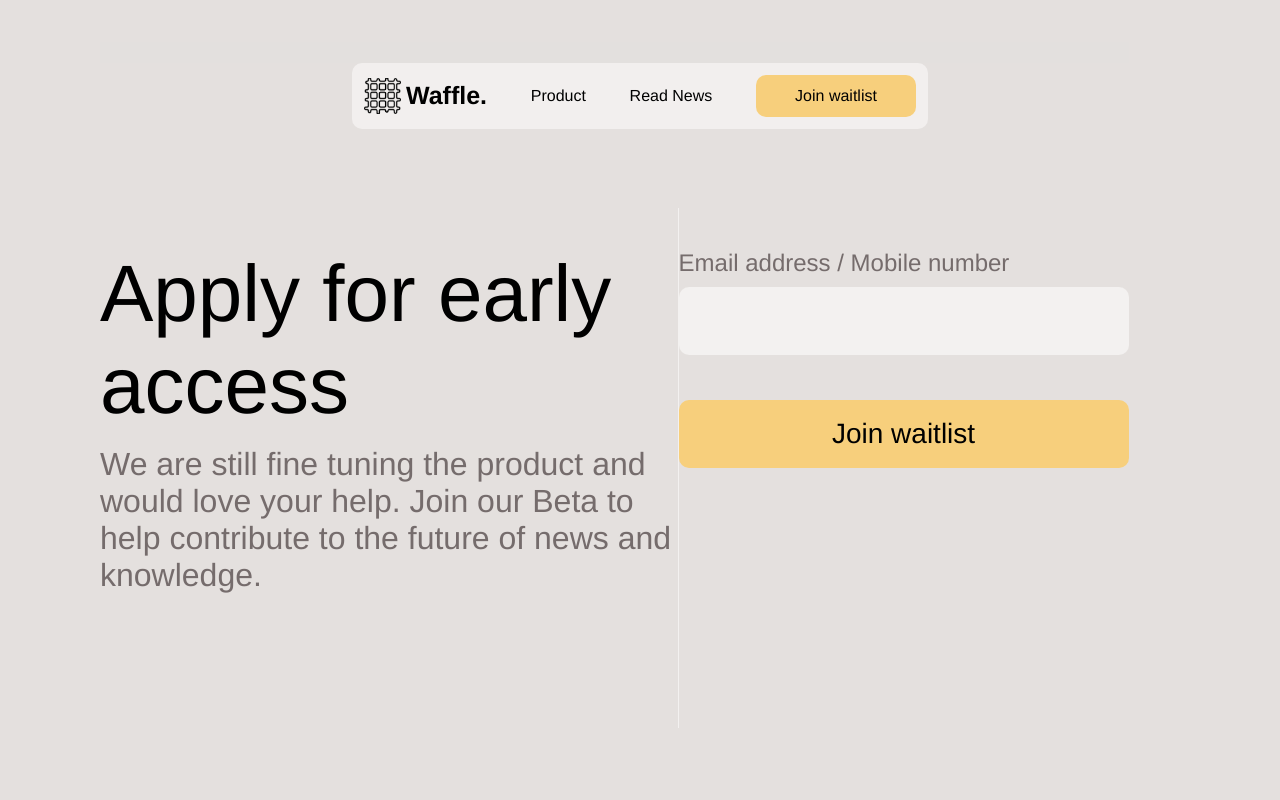
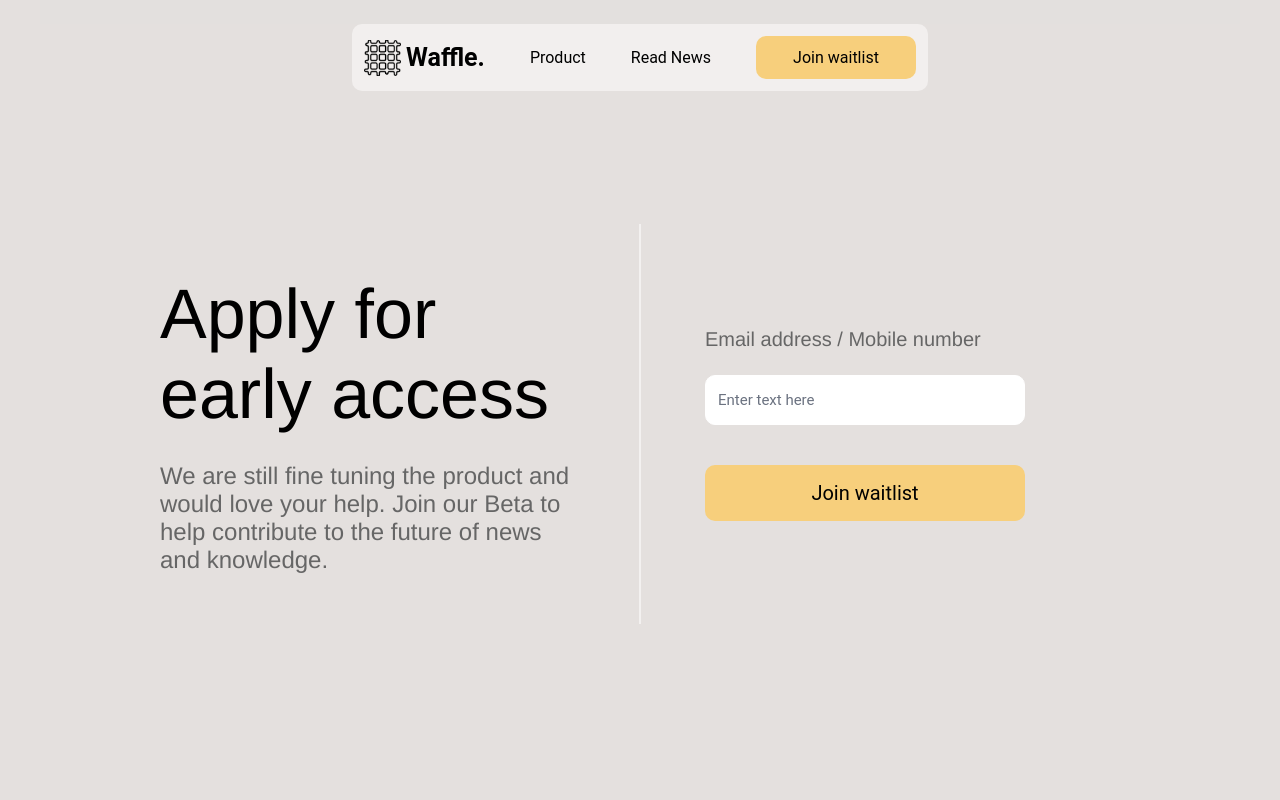
Before and after one commit to ritikmdn/Waffle-development, a React (Create React App) app: page /waitlist in a window 1280 px wide. Shown: the top 800 px of the page. Built offline with nearby package versions, Linux system fonts and the light colour scheme.

Commit message:
Updated Join wishlist page

```diff
--- /dev/null
+++ b/src/pages/Waitlist/Waitlist.css
@@ -0,0 +1,167 @@
+  .page-container {
+    background-color: rgba(228, 224, 222, 1);
+    align-items: center;
+    gap: 10vb;
+    align-items: center;
+    justify-content: center;
+    margin-left: 0px;
+    margin-right: 0px;
+    padding-bottom: 25vh;
+    padding-left: 5vh;
+    padding-right: 5vh;
+    width: auto;
+    height: auto;
+  }
+
+  @media (min-width: 767px) {
+    .page-container {
+      gap: 14.5rem;
+      margin-left: 0;
+      width: 100%;
+      padding-left: 2.5rem;
+      padding-right: 2.5rem;
+    }
+  }
+
+  @media (min-width: 1024px) {
+    .page-container {
+      width: 100%;
+    }
+  }
+
+  .waitlist {
+    display: flex;
+    flex-direction: row;
+    gap: 8vmin;
+    justify-content: space-between;
+    align-items: center;
+    width: 80%;
+    margin: auto;
+    /* padding-top: 20vh; */
+    min-height: 100vmin;
+  }
+  @media (max-width: 767px) {
+    .waitlist {
+      flex-direction: column;
+      width: 100%;
+      margin-top: 30vmin;
+    }
+  }
+
+  .waitlist-textbox {
+    display: flex;
+    flex-direction: column;
+    gap: 3.5vmin;
+    align-items: center;
+    justify-content: flex-start;
+    margin-top: vmin;
+    width: auto;
+  }
+
+  @media (min-width: 767px) {
+    .waitlist-textbox {
+      flex: 1;
+      flex-direction: column;
+      align-items: center;
+      justify-content: flex-start;
+      margin-top: 0;
+      width: 100%;
+    }
+  }
+
+  .waitlist-title {
+    font-family: Helvetica Neue, sans-serif;
+    font-size: 70px;
+    font-weight: 500;
+    color: #000000;
+    text-align: left;
+    width: 100%;
+  }
+
+  .waitlist-description {
+    font-family: Helvetica, sans-serif;
+    font-size: 24px;
+    font-weight: normal;
+    color: #666666;
+    text-align: left;
+    width: auto;
+  }
+
+  @media (max-width: 767px) {
+    .waitlist-title {
+      flex-direction: column;
+      font-size: 40px;
+      text-align: center;
+    }
+    .waitlist-description{
+        font-size: 18px;
+        text-align: center;
+    }
+  }
+
+  .waitlist-form {
+    display: flex;
+    gap: 3vmin;
+    flex-direction: column;
+    align-items: flex-start;
+    justify-content: flex-start;
+    /* margin-bottom: 39px; */
+    width: auto;
+  }
+
+  @media (min-width: 767px) {
+    .waitlist-form {
+      flex: 1;
+      margin-top: 0;
+      margin-bottom: 0;
+      width: 100%;
+    }
+  }
+
+  .form-text {
+    font-family: Helvetica, sans-serif;
+    font-size: 20px;
+    font-weight: normal;
+    color: #666666;
+    text-align: left;
+    width: auto;
+  }
+
+  @media (max-width: 767px) {
+    .form-text {
+     text-align: center;
+     font-size: 16px;
+    }
+  }
+
+  .waitlist-button {
+    width: 40vmin;
+    margin-left: 0px;
+    margin-right: auto;
+    margin-top: 2vmin;
+    padding: 2vh;
+    font-size: 20px;
+    height: auto;
+    align-items: center;
+  }
+
+  .form-input {
+    background-color: white;
+    border: 1px solid white;
+    border-radius: 10px;
+    padding: 1.5vh;
+    width: 40vmin;
+    font-size: 15px;
+  }
+
+  @media (max-width: 767px) {
+
+    .form-input {
+        width: 100%;
+      }
+
+    .waitlist-button{
+      font-size: 16px;
+      width: 100%;
+    }
+  }
--- a/src/pages/Waitlist/index.jsx
+++ b/src/pages/Waitlist/index.jsx
@@ -3,48 +3,43 @@ import React from "react";
 import LandingPageNavbar from "components/LandingPageNavbar";
 import { Text, Line, Button } from "components";
 
+import "./Waitlist.css"
+
 const WaitlistPage = () => {
   return (
     <>
-      <div className="bg-gray_300 flex flex-col font-helveticaneue items-start justify-start mx-auto p-[42px] md:px-10 sm:px-5 w-full">
-        <div className="flex flex-col md:gap-10 gap-[145px] justify-start mb-[210px] md:ml-[0] ml-[58px] w-[86%] md:w-full">
+      <div className="page-container">
           <LandingPageNavbar
-            // className="bg-gray_200 flex flex-row items-center justify-end mx-auto p-[9px] md:px-5 rounded-[10px] w-[39%] md:w-full"
             waffle="Waffle."
             product="Product"
             readnews="Read News"
             joinWaitlist="Join waitlist"
           />
-          <div className="flex md:flex-col flex-row md:gap-10 items-start justify-between w-full">
-            <div className="flex md:flex-1 flex-col gap-3.5 items-center justify-start md:mt-0 mt-10 w-auto md:w-full">
+          <div className="waitlist">
+            {/* <div className="flex md:flex-1 flex-col gap-3.5 items-center justify-start md:mt-0 mt-10 w-auto md:w-full"> */}
+            <div className="waitlist-textbox">
               <Text
-                className="font-helveticaneue text-black_900 text-left w-full"
-                as="h1"
-                variant="h1"
+                className="waitlist-title"
               >
                 Apply for early access
               </Text>
               <Text
-                className="font-helvetica text-gray_600 text-left w-auto"
-                as="h4"
-                variant="h4"
+                className="waitlist-description"
               >
                 We are still fine tuning the product and would love your help.
                 Join our Beta to help contribute to the future of news and
                 knowledge.
               </Text>
             </div>
-            <Line className="bg-gray_200 md:h-0.5 h-[520px] w-0.5 md:w-full" />
-            <div className="flex md:flex-1 flex-col items-start justify-start md:mt-0 mt-[39px] w-auto md:w-full">
-              <Text
-                className="font-helvetica font-normal text-gray_600 text-left w-auto"
-                variant="body1"
-              >
-                Email address / Mobile number{" "}
-              </Text>
-              <div className="bg-gray_200 h-[68px] mt-2 rounded-[10px] w-full"></div>
+            <Line className="bg-gray_200 md:h-0.5 h-[50vmin] w-0.5 md:w-full" />
+            {/* <div className="flex md:flex-1 flex-col items-start justify-start md:mt-0 mt-[39px] w-auto md:w-full"> */}
+            <div className="waitlist-form">
+              <div className="form-text">
+                Email address / Mobile number
+              </div>
+              <input type="text" placeholder="Enter text here" className="form-input"/>
               <Button
-                className="cursor-pointer font-helveticaneue font-medium leading-[normal] min-w-[450px] sm:min-w-full mt-[45px] sm:text-2xl md:text-[26px] text-[28px] text-black_900 text-center w-auto"
+                className="waitlist-button"
                 shape="RoundedBorder10"
                 size="lg"
                 variant="FillOrangeA100"
@@ -54,7 +49,6 @@ const WaitlistPage = () => {
             </div>
           </div>
         </div>
-      </div>
     </>
   );
 };
```
